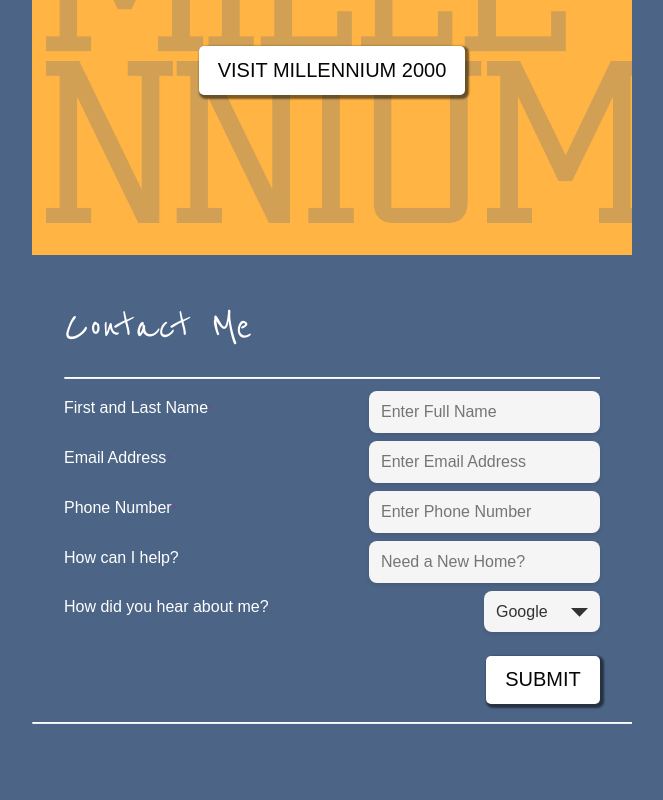
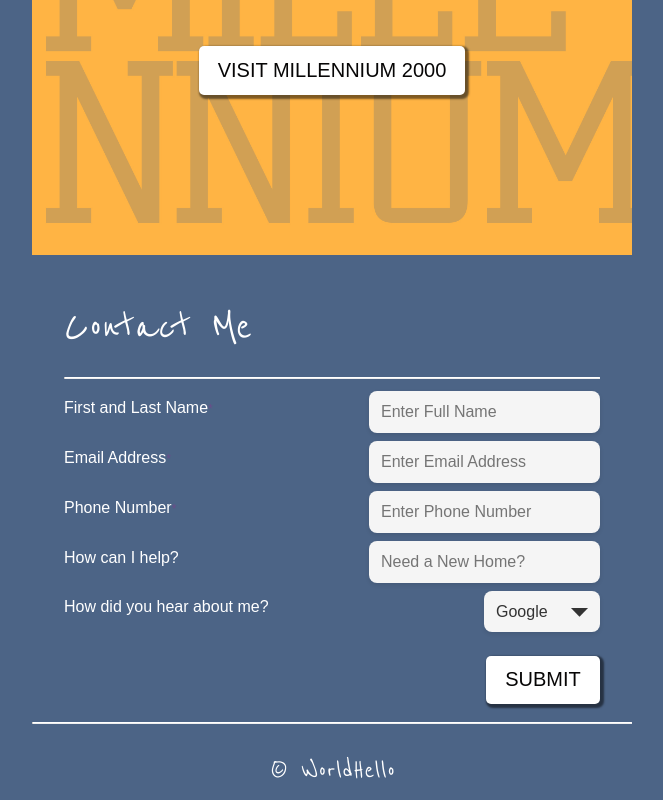
Before and after one commit to gtzjesus/FrancesGtz-frontend, a React (Vite) app: page / in a window 1280 px wide. Shown: the part 2476-3276 px from the top of the page, without its empty margins (308-971 px from the left). Before the commit the page ends 3216 px from the top, so only its background shows below. Built offline with nearby package versions, Linux system fonts and the light colour scheme; no server answers; a web font is replaced by a local one.

Commit message:
Footer component added

```diff
--- /dev/null
+++ b/src/footer/Footer.jsx
@@ -0,0 +1,28 @@
+import styled from 'styled-components';
+
+const StyledFooter = styled.footer`
+  display: flex;
+  flex-direction: column;
+  align-items: center;
+  font-size: var(--font-small);
+  color: #666;
+  margin-top: var(--margin-medium);
+`;
+
+const Copyright = styled.a`
+  font-family: 'Reenie Beanie', cursive;
+  font-size: var(--font-small);
+  padding-bottom: var(--padding-xsmall);
+`;
+
+function Footer() {
+  return (
+    <StyledFooter>
+      <Copyright href="https://www.worldhello.us" target="_blank">
+        &copy; WorldHello
+      </Copyright>
+    </StyledFooter>
+  );
+}
+
+export default Footer;
--- a/src/pages/home/Home.jsx
+++ b/src/pages/home/Home.jsx
@@ -8,6 +8,7 @@
 import Faqs from '../../components/faqs/Faqs';
 import Millennium from '../../components/millennium/Millennium';
 import Form from '../../components/form/Form';
+import Footer from '../../footer/Footer';
 
 const ResponsiveContainer = styled.div`
   @media (min-width: 768px) {
@@ -30,6 +31,7 @@
         <Faqs />
         <Millennium />
         <Form />
+        <Footer />
       </ResponsiveContainer>
     </>
   );
```
